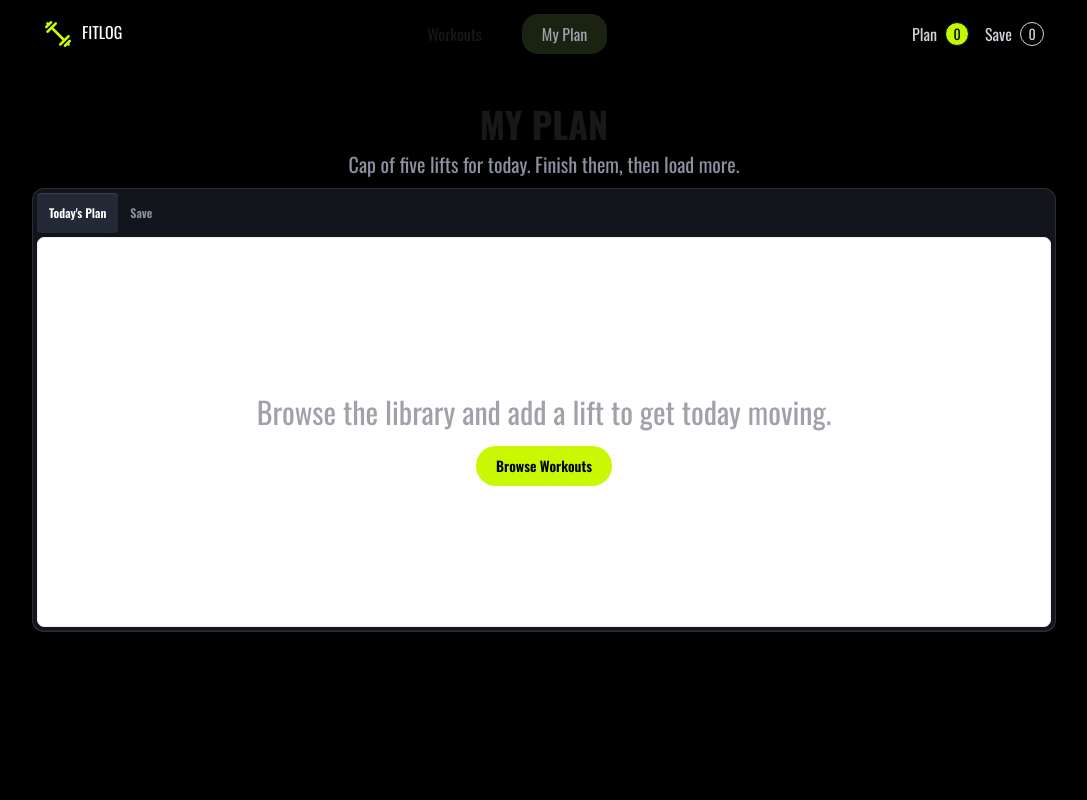
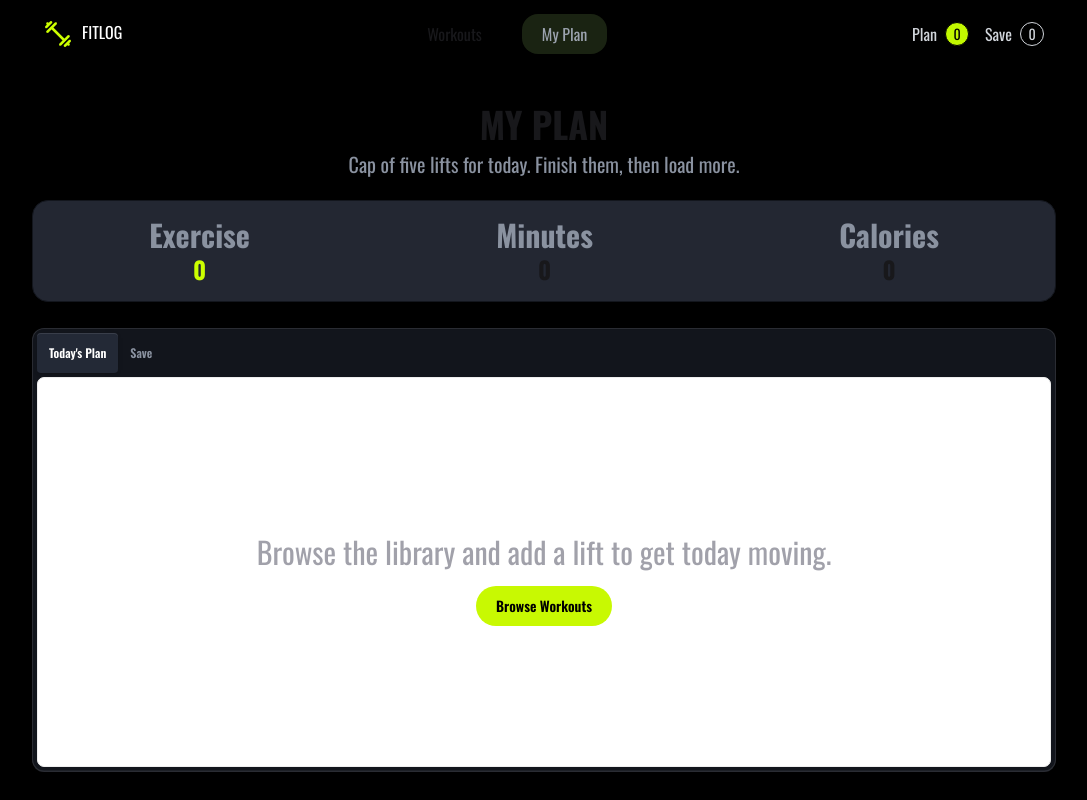
Before and after one commit to KAZI-97/Fit-Body-Project, a Next.js app: page /My_Plan in a window 1280 px wide. Shown: the whole page, without its empty margins (96-1183 px from the left). Built offline with nearby package versions, Linux system fonts and the light colour scheme.

Commit message:
Dynamic Section Complete

```diff
--- /dev/null
+++ b/src/app/Components/Exercise/Plan_Total.tsx
@@ -0,0 +1,54 @@
+"use client";
+import { ExContext } from "@/Context/ExerciseContext";
+import React, { useContext } from "react";
+
+const PlanTotal = ({ type }: { type: "plan" | "save" }) => {
+  const { todayplan, saveplan } = useContext(ExContext);
+
+  const source = type === "plan" ? todayplan : saveplan;
+
+  const Exercise = source.length;
+  const Minutes = source.reduce(
+    (total: number, item: any) => total + item.duration,
+    0,
+  );
+  const Calories = source.reduce(
+    (total: number, item: any) => total + item.caloriesBurned,
+    0,
+  );
+
+  return (
+    <>
+      <div className="flex flex-col items-center justify-between p-4">
+        <div>
+          <h1 className="text-[#8A92A0] font-bold text-3xl">Exercise</h1>
+        </div>
+        <div>
+          <h1 className="text-[#CCFF00] [var(--font-oswald)] font-bold text-2xl">
+            {Exercise}
+          </h1>
+        </div>
+      </div>
+      <div className="flex flex-col items-center justify-between p-4">
+        <div>
+          <h1 className="text-[#8A92A0] font-bold text-3xl">Minutes</h1>
+        </div>
+        <div>
+          <h1 className="[var(--font-oswald)] font-bold text-2xl">{Minutes}</h1>
+        </div>
+      </div>
+      <div className="flex flex-col items-center justify-between p-4">
+        <div>
+          <h1 className="text-[#8A92A0] font-bold text-3xl">Calories</h1>
+        </div>
+        <div>
+          <h1 className="[var(--font-oswald)] font-bold text-2xl">
+            {Calories}
+          </h1>
+        </div>
+      </div>
+    </>
+  );
+};
+
+export default PlanTotal;
--- a/src/app/Components/Exercise/SaveTab.tsx
+++ b/src/app/Components/Exercise/SaveTab.tsx
@@ -39,7 +39,7 @@ const SaveTab = () => {
           saveplan.map((splan) => (
             <div
               key={splan.id}
-              className="mx-auto flex w-max-5xl items-center gap-4 rounded-2xl border border-white/5 bg-[#12151c] p-3"
+              className=" flex items-center gap-4 rounded-2xl border border-white/5 bg-[#12151c] p-3"
             >
               {/* Image */}
               <div className="shrink-0 overflow-hidden rounded-xl">
--- /dev/null
+++ b/src/app/Components/Exercise/Save_Total.tsx
@@ -0,0 +1,46 @@
+"use client";
+import { ExContext } from "@/Context/ExerciseContext";
+import React, { useContext } from "react";
+const SaveTotal = () => {
+  const { saveplan } = useContext(ExContext);
+  const Exercise = saveplan.length;
+  const Minutes = saveplan.reduce((total, times) => total + times.duration, 0);
+  const Calories = saveplan.reduce(
+    (total, calori) => total + calori.caloriesBurned,
+    0,
+  );
+  return (
+    <>
+      <div className="flex flex-col items-center justify-between p-4">
+        <div>
+          <h1 className="text-[#8A92A0] font-bold text-3xl">Exercise</h1>
+        </div>
+        <div>
+          <h1 className="text-[#CCFF00] [var(--font-oswald)] font-bold text-2xl">
+            {Exercise}
+          </h1>
+        </div>
+      </div>
+      <div className="flex flex-col items-center justify-between p-4">
+        <div>
+          <h1 className="text-[#8A92A0] font-bold text-3xl">Minutes</h1>
+        </div>
+        <div>
+          <h1 className="[var(--font-oswald)] font-bold text-2xl">{Minutes}</h1>
+        </div>
+      </div>
+      <div className="flex flex-col items-center justify-between p-4">
+        <div>
+          <h1 className="text-[#8A92A0] font-bold text-3xl">Calories</h1>
+        </div>
+        <div>
+          <h1 className="[var(--font-oswald)] font-bold text-2xl">
+            {Calories}
+          </h1>
+        </div>
+      </div>
+    </>
+  );
+};
+
+export default SaveTotal;
--- a/src/app/My_Plan/page.tsx
+++ b/src/app/My_Plan/page.tsx
@@ -1,44 +1,111 @@
+// import PlanTotal from "../Components/Exercise/Plan_Total";
+// import PlanTab from "../Components/Exercise/PlanTab";
+// import SaveTab from "../Components/Exercise/SaveTab";
+
+// const MyPlanPage = () => {
+//   return (
+//     <>
+//       <section>
+//         <div className="flex flex-col w-max-5xl justify-center items-center space-y-1.5 mt-3 mb-3">
+//           <h1 className="[var(--font-oswald)] font-bold text-4xl">MY PLAN</h1>
+//           <p className="[var(--font-inter)] font-regular text-xl text-[#8A92A0]">
+//             Cap of five lifts for today. Finish them, then load more.
+//           </p>
+//         </div>
+//       </section>
+//       {/* there will be another section here */}
+//       <section>
+//         <div className="flex max-w-5xl mx-auto justify-around mt-2.5 mb-4 bg-[#232732]  gap-3.5 items-center border border-[#13161D] border-box rounded-2xl">
+//           <PlanTotal></PlanTotal>
+//         </div>
+//       </section>
+//       <section className="mt-2.5">
+//         {/* Tab Section Starting from here */}
+//         {/* name of each tab group should be unique */}
+//         <div className="tabs tabs-box bg-[#12151c] border border-white/10 rounded-xl p-1 items-center max-w-5xl mx-auto">
+//           <input
+//             type="radio"
+//             name="my_tabs_3"
+//             className="tab text-xs font-semibold [--tab-bg:#232936] checked:text-white"
+//             aria-label="Today's Plan"
+//             defaultChecked
+//           />
+//           <div className="tab-content bg-base-100 border-base-300 p-6 w-max-5xl mx-auto">
+//             <PlanTab />
+//           </div>
+//           <input
+//             type="radio"
+//             name="my_tabs_3"
+//             className="tab text-xs font-semibold [--tab-bg:#232936] text-[#8A92A0]"
+//             aria-label="Save"
+//           />
+//           <div className="tab-content bg-base-100 border-base-300 p-6">
+//             <SaveTab></SaveTab>
+//           </div>
+
+//           {/* Sort By option will go here (right side of the tab row) */}
+//           <div className="ml-auto flex items-center gap-2 pr-2 min-w-[160px] justify-end"></div>
+//         </div>
+//       </section>
+//     </>
+//   );
+// };
+
+// export default MyPlanPage;
+
+"use client";
+
+import { useState } from "react";
+import PlanTotal from "../Components/Exercise/Plan_Total";
 import PlanTab from "../Components/Exercise/PlanTab";
 import SaveTab from "../Components/Exercise/SaveTab";
 
 const MyPlanPage = () => {
+  const [activeTab, setActiveTab] = useState<"plan" | "save">("plan");
+
   return (
     <>
       <section>
-        <div className="flex flex-col w-max-5xl justify-center items-center space-y-1.5 mt-3">
+        <div className="flex flex-col w-max-5xl justify-center items-center space-y-1.5 mt-3 mb-3">
           <h1 className="[var(--font-oswald)] font-bold text-4xl">MY PLAN</h1>
           <p className="[var(--font-inter)] font-regular text-xl text-[#8A92A0]">
             Cap of five lifts for today. Finish them, then load more.
           </p>
         </div>
       </section>
-      {/* there will be another section here */}
-      <section></section>
+
+      <section>
+        <div className="flex max-w-5xl mx-auto justify-around mt-2.5 mb-4 bg-[#232732] gap-3.5 items-center border border-[#13161D] border-box rounded-2xl">
+          <PlanTotal type={activeTab} />
+        </div>
+      </section>
+
       <section className="mt-2.5">
-        {/* Tab Section Starting from here */}
-        {/* name of each tab group should be unique */}
         <div className="tabs tabs-box bg-[#12151c] border border-white/10 rounded-xl p-1 items-center max-w-5xl mx-auto">
           <input
             type="radio"
             name="my_tabs_3"
             className="tab text-xs font-semibold [--tab-bg:#232936] checked:text-white"
             aria-label="Today's Plan"
-            defaultChecked
+            checked={activeTab === "plan"}
+            onChange={() => setActiveTab("plan")}
           />
           <div className="tab-content bg-base-100 border-base-300 p-6 w-max-5xl mx-auto">
             <PlanTab />
           </div>
+
           <input
             type="radio"
             name="my_tabs_3"
             className="tab text-xs font-semibold [--tab-bg:#232936] text-[#8A92A0]"
             aria-label="Save"
+            checked={activeTab === "save"}
+            onChange={() => setActiveTab("save")}
           />
           <div className="tab-content bg-base-100 border-base-300 p-6">
-            <SaveTab></SaveTab>
+            <SaveTab />
           </div>
 
-          {/* Sort By option will go here (right side of the tab row) */}
           <div className="ml-auto flex items-center gap-2 pr-2 min-w-[160px] justify-end"></div>
         </div>
       </section>
```
